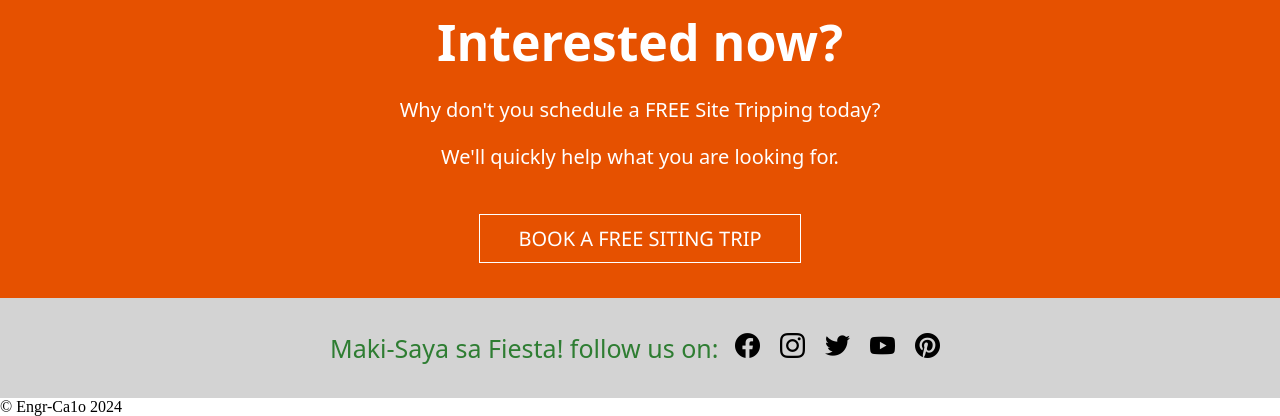
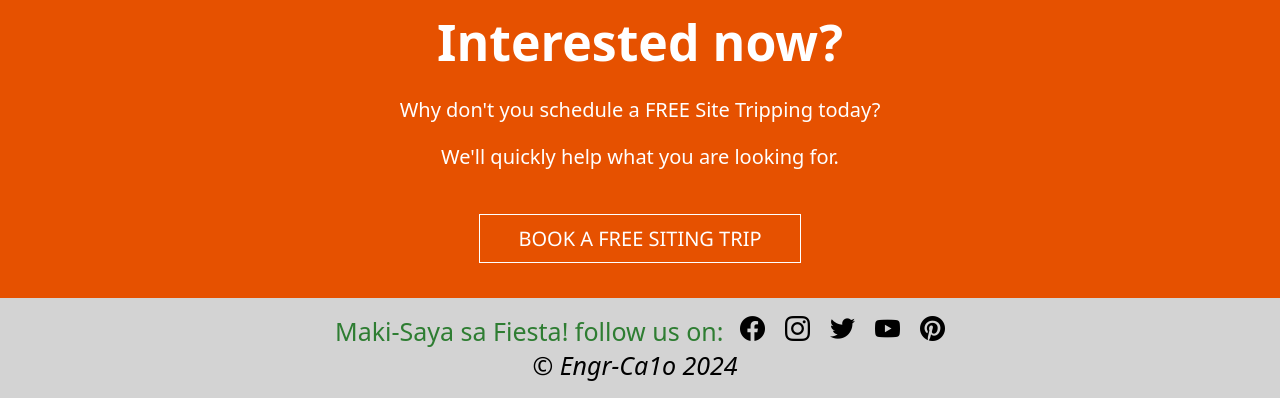
Before and after one commit to Engr-Ca1o/webdev-proj, a plain HTML site: page index.html in a window 1280 px wide. Shown: the part 3816-4232 px from the top of the page. Drawn offline with nearby package versions, Linux system fonts and the light colour scheme.

Commit message:
Update index.html

```diff
--- a/index.html
+++ b/index.html
@@ -130,10 +130,8 @@
     </section>
 
     <footer id="footer" class="container">
-        <p>Maki-Saya sa Fiesta! follow us on: <a href="https://www.facebook.com/fiestacommunitiesofficial"><i class="fi fi-brands-facebook"></i></a><a href="https://instagram.com/magkabahayna/"><i class="fi fi-brands-instagram"></i></a><a href="https://twitter.com/fciofficial/"><i class="fi fi-brands-twitter"></i></a><a href="https://www.youtube.com/fiestacomm"><i class="fi fi-brands-youtube"></i></a><a href="https://www.pinterest.com/fiestacomm/"><i class="fi fi-brands-pinterest"></i></a></p>
-
+        <p>Maki-Saya sa Fiesta! follow us on: <a href="https://www.facebook.com/fiestacommunitiesofficial"><i class="fi fi-brands-facebook"></i></a><a href="https://instagram.com/magkabahayna/"><i class="fi fi-brands-instagram"></i></a><a href="https://twitter.com/fciofficial/"><i class="fi fi-brands-twitter"></i></a><a href="https://www.youtube.com/fiestacomm"><i class="fi fi-brands-youtube"></i></a><a href="https://www.pinterest.com/fiestacomm/"><i class="fi fi-brands-pinterest"><br>© Engr-Ca1o 2024</i></a></p>
     </footer>
-    <div>© Engr-Ca1o 2024</div>
     <script src="./main.js"></script>
 </body>
 </html>
```
